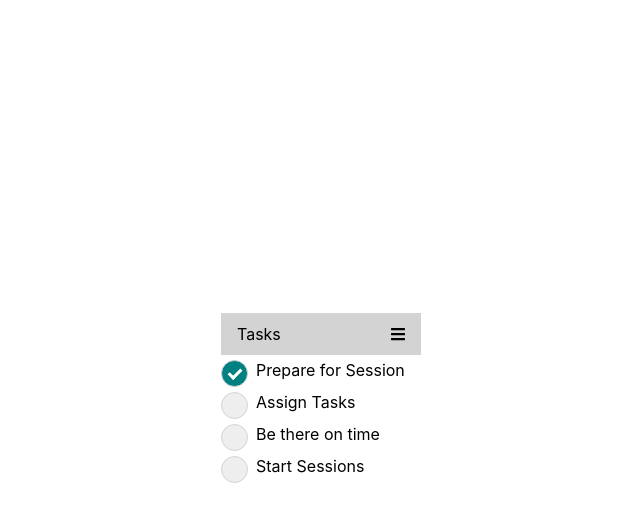
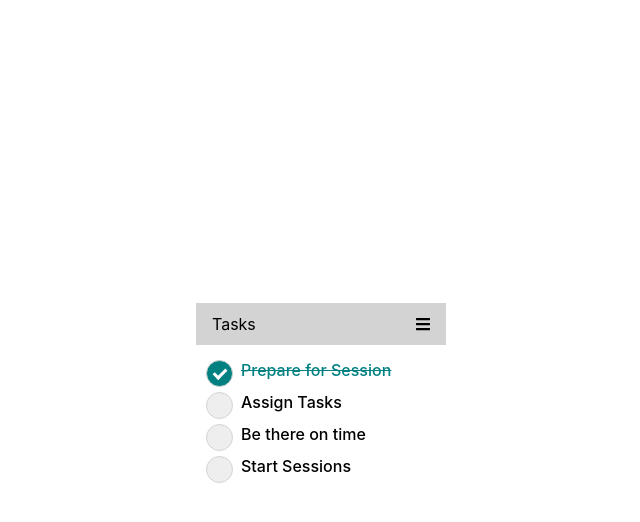
Before and after one commit to Nare-Stepanyan/to-do, a React (Create React App) app: page / in a window 1280 px wide. Both pictures are taken after a click on the label "Prepare for Session". Shown: the top 522 px of the page, without its empty margins (319-959 px from the left). Built offline with nearby package versions, Linux system fonts and the light colour scheme.

Commit message:
task added

```diff
--- a/src/App.css
+++ b/src/App.css
@@ -19,7 +19,7 @@ body {
   background-color: lightgrey;
 }
 .wrapper {
-  width: 200px;
+  width: 250px;
 }
 li {
   list-style-type: none;
@@ -27,7 +27,7 @@ li {
 ul {
   width: 100%;
   position: relative;
-  padding: 0;
+  padding: 10px;
   margin: 0;
 }
 /* Customize the label (the container) */
@@ -39,6 +39,7 @@ ul {
   margin-top: 5px;
   cursor: pointer;
   font-size: 16px;
+  font-weight: 500;
   -webkit-user-select: none;
   -moz-user-select: none;
   -ms-user-select: none;
@@ -100,3 +101,6 @@ ul {
   -ms-transform: rotate(45deg);
   transform: rotate(45deg);
 }
+.done {
+  color: #008080;
+}
--- a/src/components/Task.js
+++ b/src/components/Task.js
@@ -1,11 +1,17 @@
-import React from "react";
+import React, { useState } from "react";
 
 const Task = ({ value }) => {
+  const [checked, setChecked] = useState(false);
+
+  const handleCheck = () => {
+    setChecked(!checked);
+  };
+  console.log(checked);
   return (
     <div>
-      <label className="container">
-        {value}
-        <input type="checkbox" />
+      <label className={checked ? `container done` : `container`}>
+        {checked ? <del>{value}</del> : value}
+        <input type="checkbox" onClick={handleCheck} />
         <span className="checkmark"></span>
       </label>
     </div>
--- a/src/components/ToDos.js
+++ b/src/components/ToDos.js
@@ -31,7 +31,6 @@ function ToDos() {
       </li>
     );
   });
-  console.log(tasks);
   return (
     <div>
       <div className="wrapper">
```
